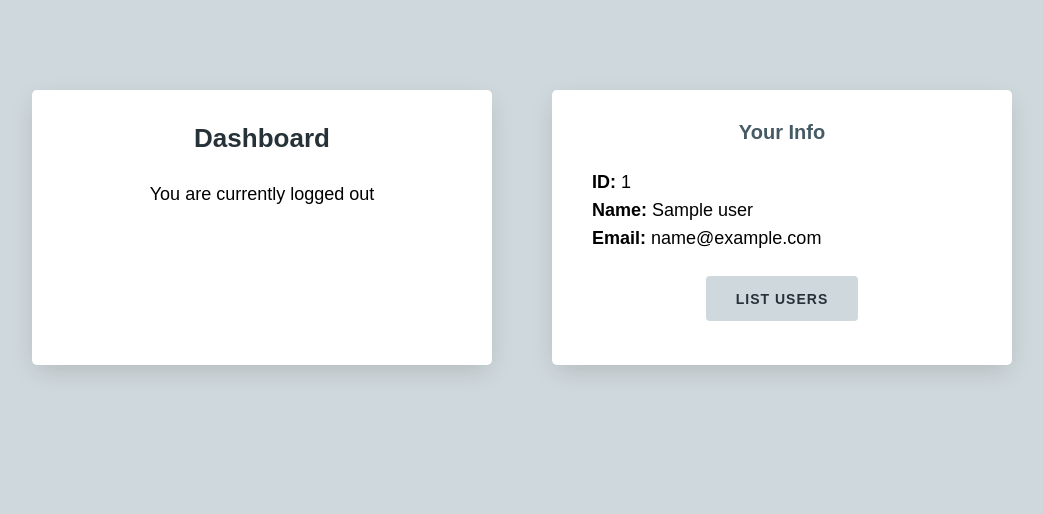
After one commit to ettersEssia/TechTest_AURA, a Flask app: page /show-user-profile/1 in a window 1280 px wide. The commit adds this page. Shown: the top 514 px of the page, without its empty margins (118-1161 px from the left). Run offline with Flask 2, Linux system fonts and the light colour scheme; a database or web service that is not in the repository returns one stand-in record (values such as "Sample title").

Commit message:
user balance change password and send money

```diff
--- a/app.py
+++ b/app.py
@@ -1,4 +1,4 @@
-from flask import Flask, render_template, session, redirect
+from flask import Flask, render_template, session, redirect, request
 from functools import wraps
 import pymongo
 # >>> to get the envirment variable named 'SECRET_KEY' (configuré auparavant sur votre pc)
@@ -8,7 +8,7 @@ app = Flask(__name__)
 # >>> To manipulate the sessions with flask we need to configure the secret key
 app.secret_key = os.environ.get('SECRET_KEY')
 
-# >>> DB configuration
+# >>> DB configuration/connection
 client = pymongo.MongoClient('localhost', 27017)
 db = client.SmoneyDB
 
@@ -34,7 +34,38 @@ def home ():
 def dashboard ():
     return render_template('dashboard.html')
 
+@app.route("/show-user-profile/<id>")
+def show_profile(id):
+    user = db.users.find_one({"_id": id})
+    return render_template("show-user.html", user=user)
+
 @app.route('/list-users/', methods=['GET'])
+@login_required
+# this method is trigged when we try to access to the url above
 def list_users():
     users = db.users.find({})
     return render_template('list-users.html', users=users)
+
+@app.route('/send-money/', methods=['GET', 'POST'])
+@login_required
+# this method is trigged when we try to access to the url above
+def send_money():
+    users = db.users.find({})
+    message = ""
+    if request.method == 'GET':
+        message=""
+    elif request.method == 'POST':
+        # get user from DB to whom we will send money
+        user = db.users.find_one({"email": request.form['email']})
+
+        # Ubdate his balance
+        solde = user['solde'] + int(request.form['solde'])
+        db.users.update_one({"_id": user['_id']},{"$set":{"solde":solde}})
+
+        # Ubdate the balance of the user who sent the money
+        solde = session['user']['solde'] - int(request.form['solde'])
+        db.users.update_one({"_id": session['user']['_id']},{"$set":{"solde":solde}})
+
+        message = ""
+
+    return render_template('send-money.html', users=users, message=message)
--- /dev/null
+++ b/templates/show-user.html
@@ -0,0 +1,36 @@
+
+{% extends 'base.html' %}
+{% block content %}
+    <div class="card-wrapper">
+        <div class="card">
+            <h1 class="center">
+                Dashboard
+            </h1>
+            {# veriffier si on a unne seesion ouverte avant de passer à la verification de l'identité de celui qui a fait l'appel à cet url#}
+            {% if session['logged_in'] and session['user']._id == user._id  %}
+                <p class="center">You are currently logged in</p>
+                <div class="center">
+                    <a href="/signout" class="btn btn--secondary">Sign Out</a>
+                </div>
+            {% else %}
+                <p class="center">You are currently logged out</p>
+            {% endif %}
+
+        </div>
+        <div class="card">
+            <h2 class="center">Your Info</h2>
+            <p>
+                <strong>ID:</strong> {{user._id}} <br>
+                <strong>Name:</strong> {{user.name}} <br>
+                {# On verifie l'identité de celui qui a fait appel à cet url pour afficher/cacher le solde #}
+                {% if session['logged_in'] and user._id == session['user']['_id'] %}
+                    <strong>Solde:</strong> {{user.solde}} <br>
+                {% endif %}
+                <strong>Email:</strong> {{user.email}} <br>
+            </p>
+           <div class="center">
+                <a href="/list-users" class="btn btn--secondary">List Users</a>
+            </div>
+        </div>
+    </div>
+{% endblock content %}
--- a/user/routes.py
+++ b/user/routes.py
@@ -1,4 +1,3 @@
-import imp
 from flask import Flask, request, render_template, redirect
 #from the file app
 from app import app
@@ -16,3 +15,7 @@ def signout():
 @app.route('/login/', methods=['POST'])
 def login():
     return User().login()
+
+@app.route('/change-password/', methods=['POST'])
+def changepwd():
+    return User().changepwd()
```
Also changed, not shown: templates/dashboard.html (+11 -0 lines), templates/list-users.html (+5 -3 lines), templates/send-money.html (added, +21 -0 lines), user/models.py (+11 -0 lines), static/js/jquery.js (deleted).
